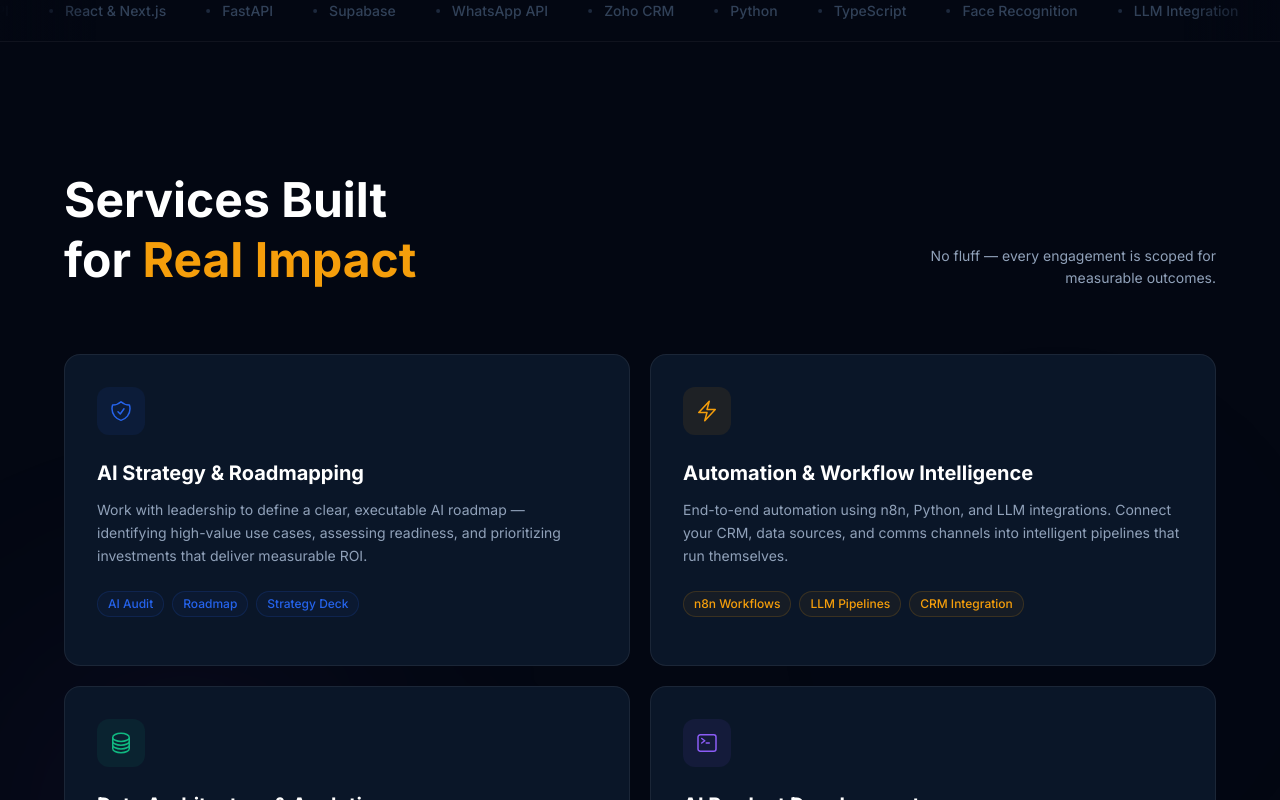
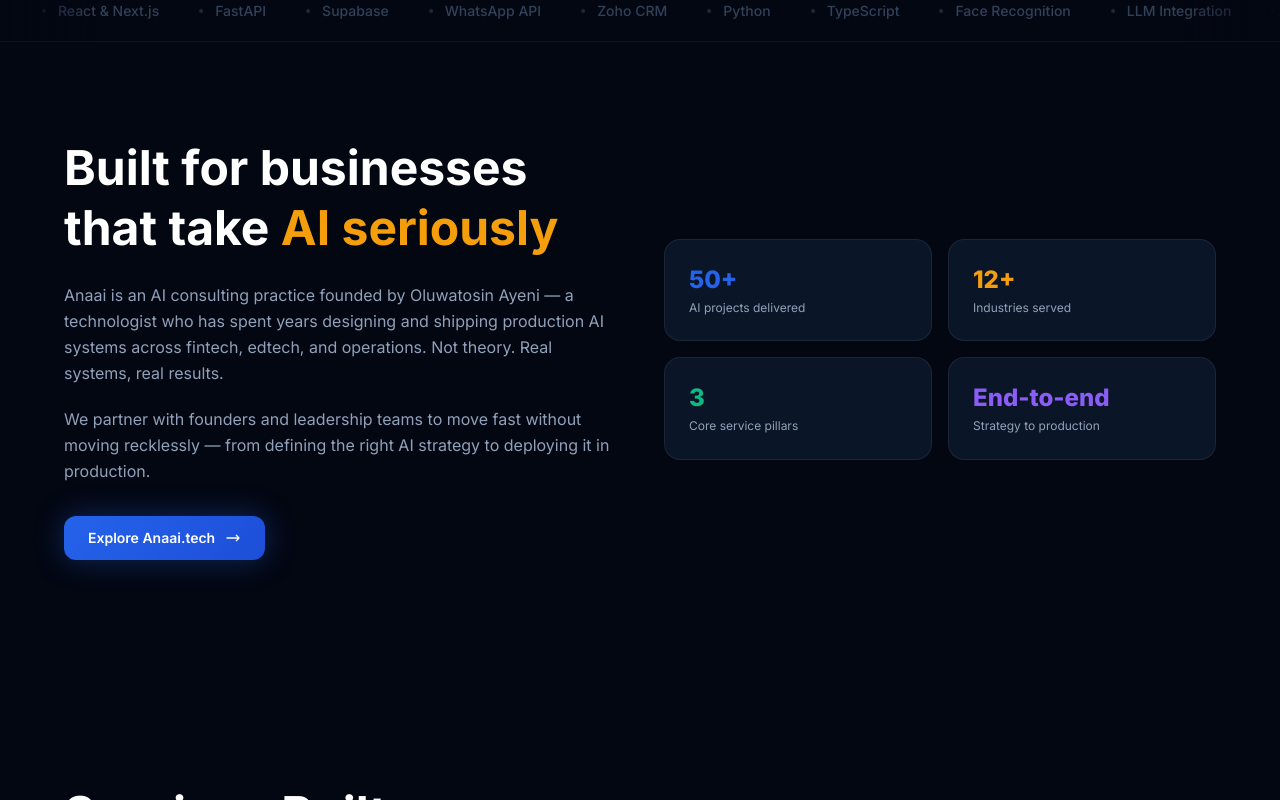
Before and after one commit to AyeniOluwatosinOlawale/anaai-site, a Next.js app: page / in a window 1280 px wide. Shown: the part 820-1620 px from the top of the page. Built offline with nearby package versions, Linux system fonts and the light colour scheme.

Commit message:
Add About Us section with anaai.tech link

```diff
--- /dev/null
+++ b/app/components/AboutSection.tsx
@@ -0,0 +1,99 @@
+"use client";
+import { motion, useInView } from "framer-motion";
+import { useRef } from "react";
+
+export default function AboutSection() {
+  const ref = useRef<HTMLDivElement>(null);
+  const inView = useInView(ref, { once: true, margin: "-80px" });
+
+  return (
+    <section id="about" className="py-24 px-6 relative overflow-hidden">
+      {/* Ambient glow */}
+      <div
+        className="absolute w-[600px] h-[600px] rounded-full blur-[140px] pointer-events-none"
+        style={{
+          background: "radial-gradient(circle, rgba(37,99,235,0.09), transparent 70%)",
+          top: "50%",
+          left: "50%",
+          transform: "translate(-50%, -50%)",
+          animation: "breathe 18s ease-in-out infinite 3s",
+        }}
+      />
+
+      <div className="max-w-6xl mx-auto relative z-10">
+        <motion.div
+          ref={ref}
+          initial={{ opacity: 0, y: 30 }}
+          animate={inView ? { opacity: 1, y: 0 } : {}}
+          transition={{ duration: 0.7 }}
+          className="grid md:grid-cols-2 gap-12 items-center"
+        >
+          {/* Left — text */}
+          <div>
+            <h2
+              className="text-4xl md:text-5xl font-bold text-white mb-6 leading-tight"
+              style={{ textWrap: "balance" } as React.CSSProperties}
+            >
+              Built for businesses that take{" "}
+              <span style={{ color: "#F59E0B" }}>AI seriously</span>
+            </h2>
+
+            <p className="text-slate-400 leading-relaxed mb-5">
+              Anaai is an AI consulting practice founded by Oluwatosin Ayeni — a technologist
+              who has spent years designing and shipping production AI systems across fintech,
+              edtech, and operations. Not theory. Real systems, real results.
+            </p>
+
+            <p className="text-slate-400 leading-relaxed mb-8">
+              We partner with founders and leadership teams to move fast without moving recklessly
+              — from defining the right AI strategy to deploying it in production.
+            </p>
+
+            <a
+              href="https://anaai.tech/"
+              target="_blank"
+              rel="noopener noreferrer"
+              className="inline-flex items-center gap-2.5 px-6 py-3 rounded-xl font-semibold text-sm transition-all duration-200 hover:scale-[1.03]"
+              style={{
+                background: "linear-gradient(135deg, #2563EB 0%, #1D4ED8 100%)",
+                boxShadow: "0 0 30px rgba(37,99,235,0.35)",
+                color: "#ffffff",
+              }}
+            >
+              Explore Anaai.tech
+              <svg className="w-4 h-4" fill="none" viewBox="0 0 24 24" stroke="currentColor" strokeWidth={2}>
+                <path strokeLinecap="round" strokeLinejoin="round" d="M17 8l4 4m0 0l-4 4m4-4H3" />
+              </svg>
+            </a>
+          </div>
+
+          {/* Right — stat cards */}
+          <div className="grid grid-cols-2 gap-4">
+            {[
+              { value: "50+", label: "AI projects delivered", color: "#2563EB" },
+              { value: "12+", label: "Industries served", color: "#F59E0B" },
+              { value: "3", label: "Core service pillars", color: "#10B981" },
+              { value: "End-to-end", label: "Strategy to production", color: "#8B5CF6" },
+            ].map((item, i) => (
+              <motion.div
+                key={item.label}
+                initial={{ opacity: 0, y: 20 }}
+                animate={inView ? { opacity: 1, y: 0 } : {}}
+                transition={{ duration: 0.5, delay: 0.2 + i * 0.1 }}
+                className="rounded-2xl border border-white/[0.07] bg-[#0a1628] p-6"
+              >
+                <p
+                  className="text-2xl font-extrabold mb-1"
+                  style={{ color: item.color }}
+                >
+                  {item.value}
+                </p>
+                <p className="text-slate-400 text-xs leading-snug">{item.label}</p>
+              </motion.div>
+            ))}
+          </div>
+        </motion.div>
+      </div>
+    </section>
+  );
+}
--- a/app/page.tsx
+++ b/app/page.tsx
@@ -1,6 +1,7 @@
 import Navbar from "./components/Navbar";
 import HeroSection from "./components/HeroSection";
 import LogoBar from "./components/LogoBar";
+import AboutSection from "./components/AboutSection";
 import ServicesSection from "./components/ServicesSection";
 import ProcessSection from "./components/ProcessSection";
 import TestimonialsSection from "./components/TestimonialsSection";
@@ -13,6 +14,7 @@ export default function Home() {
       <Navbar />
       <HeroSection />
       <LogoBar />
+      <AboutSection />
       <ServicesSection />
       <ProcessSection />
       <TestimonialsSection />
```
